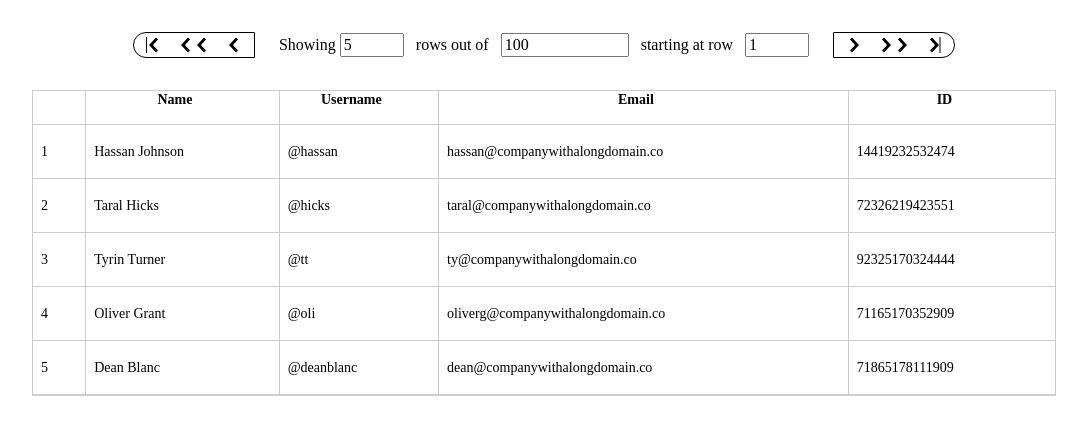
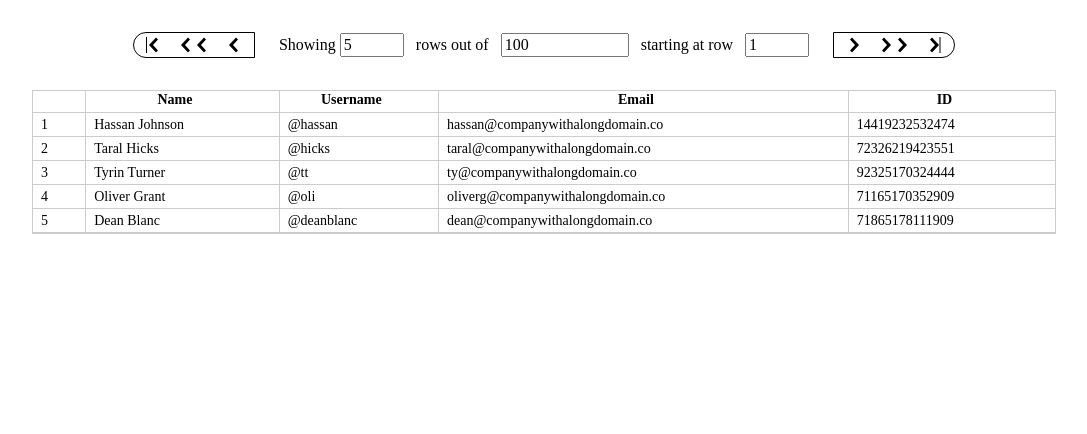
Before and after one commit to karagudisuma/generate-datatable-js, a website: page index.html in a window 1280 px wide. Shown: the whole page, without its empty margins (96-1183 px from the left). Drawn offline with nearby package versions, Linux system fonts and the light colour scheme.

Commit message:
Remove padding on table enteries

```diff
--- a/index.html
+++ b/index.html
@@ -104,60 +104,60 @@
           <table class="f6 w-100 mw8 center b--black-20 ba" cellspacing="0">
             <thead>
               <tr>
-                <th class="fw6 bb b--black-20 tl pb3 pr3 bg-white"></th>
-                <th class="fw6 bb bl b--black-20 tl tc pb3 pr3 bg-white">Name</th>
-                <th class="fw6 bb bl b--black-20 tl tc pb3 pr3 bg-white">
+                <th class="fw6 bb b--black-20 tl pb1 pr3 bg-white"></th>
+                <th class="fw6 bb bl b--black-20 tl tc pb1 pr3 bg-white">Name</th>
+                <th class="fw6 bb bl b--black-20 tl tc pb1 pr3 bg-white">
                   Username
                 </th>
-                <th class="fw6 bb bl b--black-20 tl tc pb3 pr3 bg-white">Email</th>
-                <th class="fw6 bb bl b--black-20 tl tc pb3 pr3 bg-white">ID</th>
+                <th class="fw6 bb bl b--black-20 tl tc pb1 pr3 bg-white">Email</th>
+                <th class="fw6 bb bl b--black-20 tl tc pb1 pr3 bg-white">ID</th>
               </tr>
             </thead>
             <tbody class="lh-copy">
               <tr>
-                <td class="pv3 pr3 bb b--black-20 pl2">1</td>
-                <td class="pv3 pr3 bl bb b--black-20 pl2">Hassan Johnson</td>
-                <td class="pv3 pr3 bl bb b--black-20 pl2">@hassan</td>
-                <td class="pv3 pr3 bl bb b--black-20 pl2">
+                <td class=" pr3 bb b--black-20 pl2">1</td>
+                <td class=" pr3 bl bb b--black-20 pl2">Hassan Johnson</td>
+                <td class=" pr3 bl bb b--black-20 pl2">@hassan</td>
+                <td class=" pr3 bl bb b--black-20 pl2">
                   hassan@companywithalongdomain.co
                 </td>
-                <td class="pv3 pr3 bl bb b--black-20 pl2">14419232532474</td>
+                <td class=" pr3 bl bb b--black-20 pl2">14419232532474</td>
               </tr>
               <tr>
-                <td class="pv3 pr3 bb b--black-20 pl2">2</td>
-                <td class="pv3 pr3 bl bb b--black-20 pl2">Taral Hicks</td>
-                <td class="pv3 pr3 bl bb b--black-20 pl2">@hicks</td>
-                <td class="pv3 pr3 bl bb b--black-20 pl2">
+                <td class=" pr3 bb b--black-20 pl2">2</td>
+                <td class=" pr3 bl bb b--black-20 pl2">Taral Hicks</td>
+                <td class=" pr3 bl bb b--black-20 pl2">@hicks</td>
+                <td class=" pr3 bl bb b--black-20 pl2">
                   taral@companywithalongdomain.co
                 </td>
-                <td class="pv3 pr3 bl bb b--black-20 pl2">72326219423551</td>
+                <td class=" pr3 bl bb b--black-20 pl2">72326219423551</td>
               </tr>
               <tr>
-                <td class="pv3 pr3 bb b--black-20 pl2">3</td>
-                <td class="pv3 pr3 bl bb b--black-20 pl2">Tyrin Turner</td>
-                <td class="pv3 pr3 bl bb b--black-20 pl2">@tt</td>
-                <td class="pv3 pr3 bl bb b--black-20 pl2">
+                <td class=" pr3 bb b--black-20 pl2">3</td>
+                <td class=" pr3 bl bb b--black-20 pl2">Tyrin Turner</td>
+                <td class=" pr3 bl bb b--black-20 pl2">@tt</td>
+                <td class=" pr3 bl bb b--black-20 pl2">
                   ty@companywithalongdomain.co
                 </td>
-                <td class="pv3 pr3 bl bb b--black-20 pl2">92325170324444</td>
+                <td class=" pr3 bl bb b--black-20 pl2">92325170324444</td>
               </tr>
               <tr>
-                <td class="pv3 pr3 bb b--black-20 pl2">4</td>
-                <td class="pv3 pr3 bl bb b--black-20 pl2">Oliver Grant</td>
-                <td class="pv3 pr3 bl bb b--black-20 pl2">@oli</td>
-                <td class="pv3 pr3 bl bb b--black-20 pl2">
+                <td class=" pr3 bb b--black-20 pl2">4</td>
+                <td class=" pr3 bl bb b--black-20 pl2">Oliver Grant</td>
+                <td class=" pr3 bl bb b--black-20 pl2">@oli</td>
+                <td class=" pr3 bl bb b--black-20 pl2">
                   oliverg@companywithalongdomain.co
                 </td>
-                <td class="pv3 pr3 bl bb b--black-20 pl2">71165170352909</td>
+                <td class=" pr3 bl bb b--black-20 pl2">71165170352909</td>
               </tr>
               <tr>
-                <td class="pv3 pr3 bb b--black-20 pl2">5</td>
-                <td class="pv3 pr3 bl bb b--black-20 pl2">Dean Blanc</td>
-                <td class="pv3 pr3 bl bb b--black-20 pl2">@deanblanc</td>
-                <td class="pv3 pr3 bl bb b--black-20 pl2">
+                <td class=" pr3 bb b--black-20 pl2">5</td>
+                <td class=" pr3 bl bb b--black-20 pl2">Dean Blanc</td>
+                <td class=" pr3 bl bb b--black-20 pl2">@deanblanc</td>
+                <td class=" pr3 bl bb b--black-20 pl2">
                   dean@companywithalongdomain.co
                 </td>
-                <td class="pv3 pr3 bl bb b--black-20 pl2">71865178111909</td>
+                <td class=" pr3 bl bb b--black-20 pl2">71865178111909</td>
               </tr>
             </tbody>
           </table>
```
